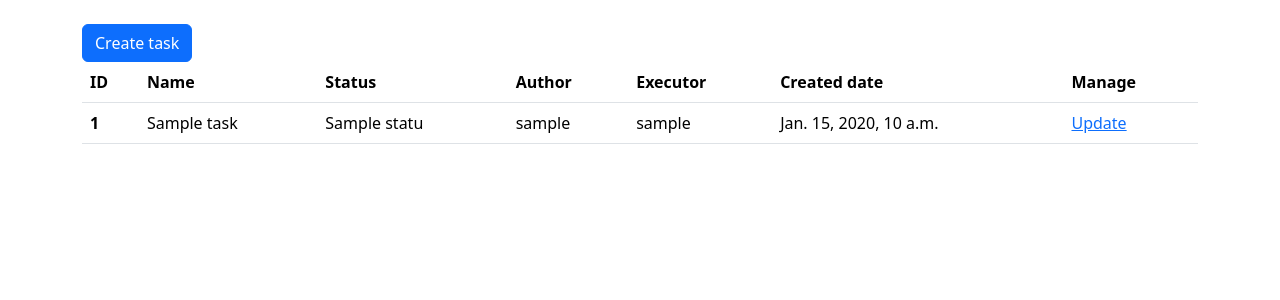
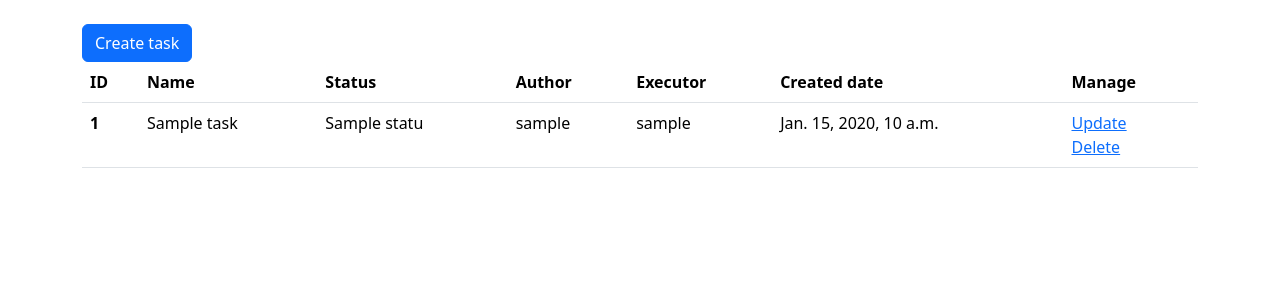
Before and after one commit to Raphael703/python-project-52, a Django app: page /tasks/ in a window 1280 px wide. Shown: the part 56-356 px from the top of the page. Run offline with Django 5.2, Linux system fonts and the light colour scheme; a user stored in the database is signed in; tables that the repository leaves empty hold one stand-in row (values such as "Sample post"); some libraries are stand-ins or nearby versions.

Commit message:
Add link for task delete in tasks/list.html

```diff
--- a/task_manager/templates/tasks/list.html
+++ b/task_manager/templates/tasks/list.html
@@ -30,9 +30,9 @@
         <td>{{ task.created_at }}</td>
         <td>
           <a href="{% url 'task_update' task.id %}">{% translate 'Update' %}</a>
-<!--          <br>-->
-<!--          <a href="{% url 'user_delete' user.id %}">{% translate 'Delete' %}</a>-->
-<!--        </td>-->
+          <br>
+          <a href="{% url 'task_delete' task.id %}">{% translate 'Delete' %}</a>
+        </td>
     </tr>
     {% endfor %}
     </tbody>
```
